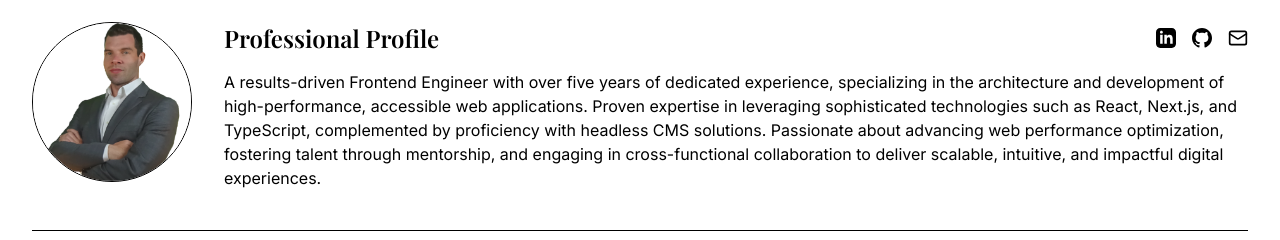
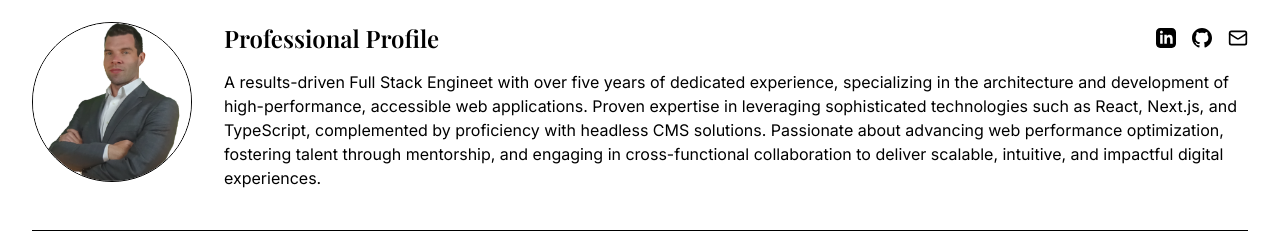
Before and after one commit to helloWerld/luxury-portfolio, a Next.js app: page /about in a window 1280 px wide. Shown: the part 171-411 px from the top of the page. Built offline with nearby package versions, Linux system fonts and the light colour scheme.

Commit message:
about hotfix

```diff
--- a/app/about/page.tsx
+++ b/app/about/page.tsx
@@ -78,7 +78,7 @@ export default function AboutPage() {
               </div>
             </div>
             <p className="text-foreground/80">
-              A results-driven Frontend Engineer with over five years of
+              A results-driven Full Stack Engineet with over five years of
               dedicated experience, specializing in the architecture and
               development of high-performance, accessible web applications.
               Proven expertise in leveraging sophisticated technologies such as
```
